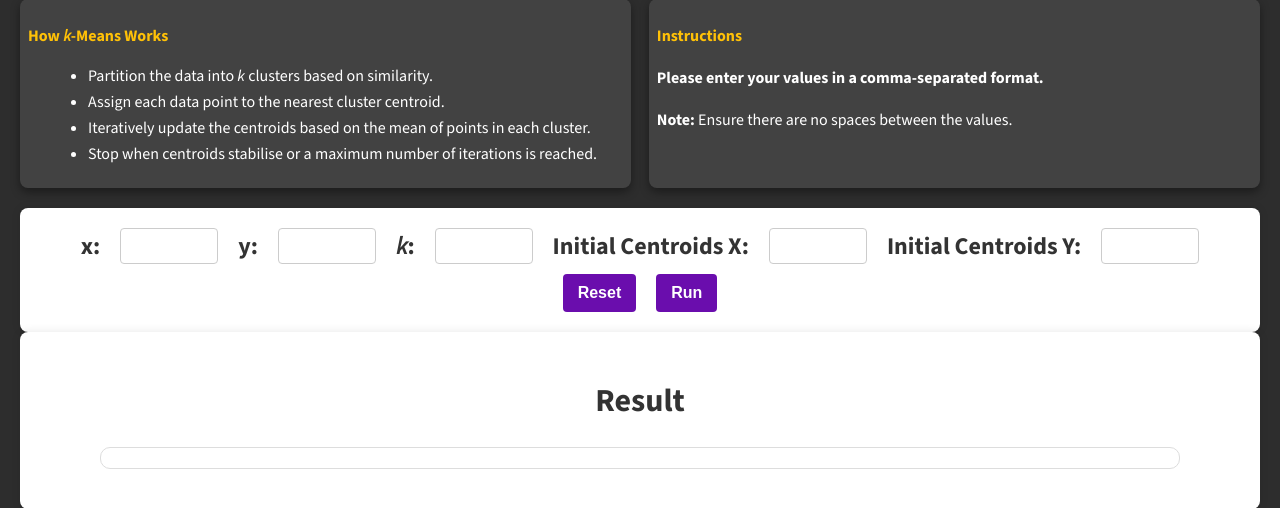
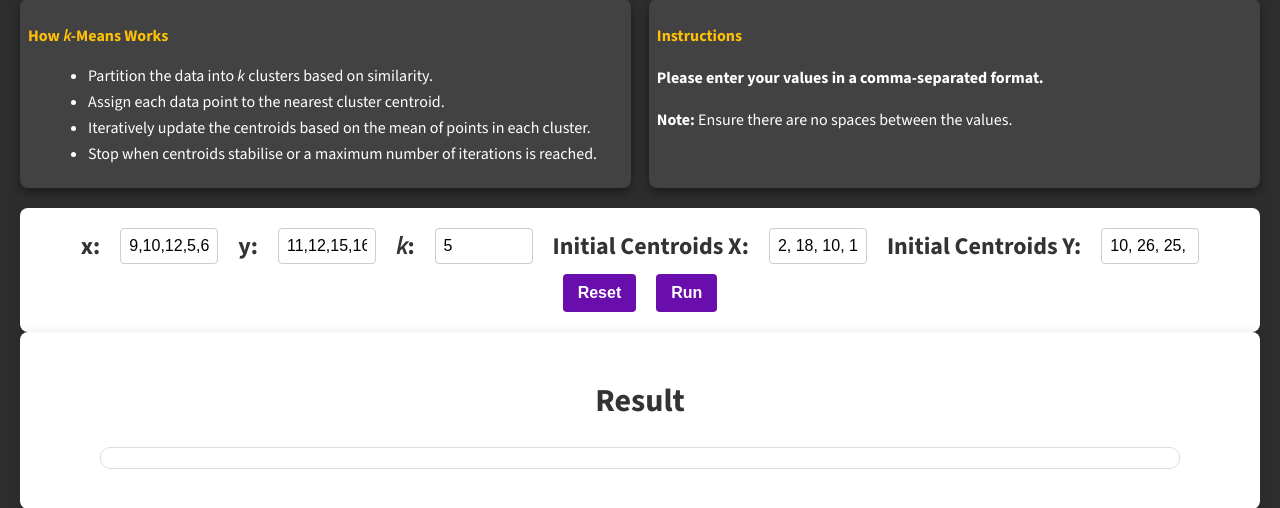
Before and after one commit to PY-01/fyp, a Flask app: page /kmeans/ in a window 1280 px wide. Shown: the part 164-672 px from the top of the page. Run offline with Flask 3, Linux system fonts and the light colour scheme; some web fonts are replaced.

Commit message:
Update run_kmeans.html

```diff
--- a/full code/templates/kmeans/run_kmeans.html
+++ b/full code/templates/kmeans/run_kmeans.html
@@ -61,19 +61,19 @@
         <!-- Input Form -->
         <form id="kmeansForm" class="input-form single-line-form">
             <label for="x_data">x:</label>
-            <input type="text" id="x_data" name="x_data" required>
+            <input type="text" id="x_data" name="x_data" required value="9,10,12,5,6,10,15,20,14,22,21,18,8,11,13,7,15,12,5,22,30,27,21,26,25,28,16,6,11,20,19,15,20,31,30,26,27">
 
             <label for="y_data">y:</label>
-            <input type="text" id="y_data" name="y_data" required>
+            <input type="text" id="y_data" name="y_data" required value="11,12,15,16,12,20,25,30,22,28,31,20,30,40,35,38,32,30,41,35,46,33,42,43,15,27,38,23,27,14,18,40,25,36,20,20,23">
 
             <label for="k_value"><i>k</i>:</label>
-            <input type="number" id="k_value" name="k_value" min="1" required>
+            <input type="number" id="k_value" name="k_value" min="1" required value="5">
 
             <label for="cx">Initial Centroids X:</label>
-            <input type="text" id="cx" name="cx" required>
+            <input type="text" id="cx" name="cx" required value="2, 18, 10, 17, 30">
 
             <label for="cy">Initial Centroids Y:</label>
-            <input type="text" id="cy" name="cy" required>
+            <input type="text" id="cy" name="cy" required value="10, 26, 25, 34, 41">
 
             <button type="reset">Reset</button>
             <button type="button" id="submitForm">Run</button>
```
